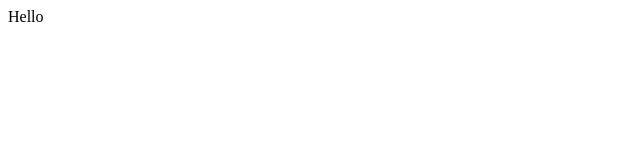
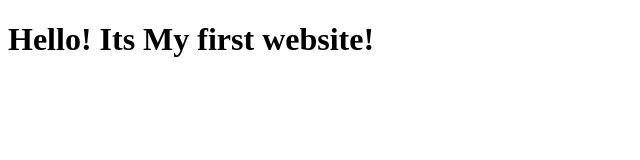
Before and after one commit to diaheol/g-project, a plain HTML site: page index.html in a window 1280 px wide. Shown: the whole page, without its empty margins (0-640 px from the left). Drawn offline with Linux system fonts and the light colour scheme.

Commit message:
My new commit

```diff
--- a/index.html
+++ b/index.html
@@ -6,6 +6,6 @@
     <title>Document</title>
 </head>
 <body>
-    Hello
+    <h1>Hello! Its My first website!</h1>
 </body>
 </html>
```
